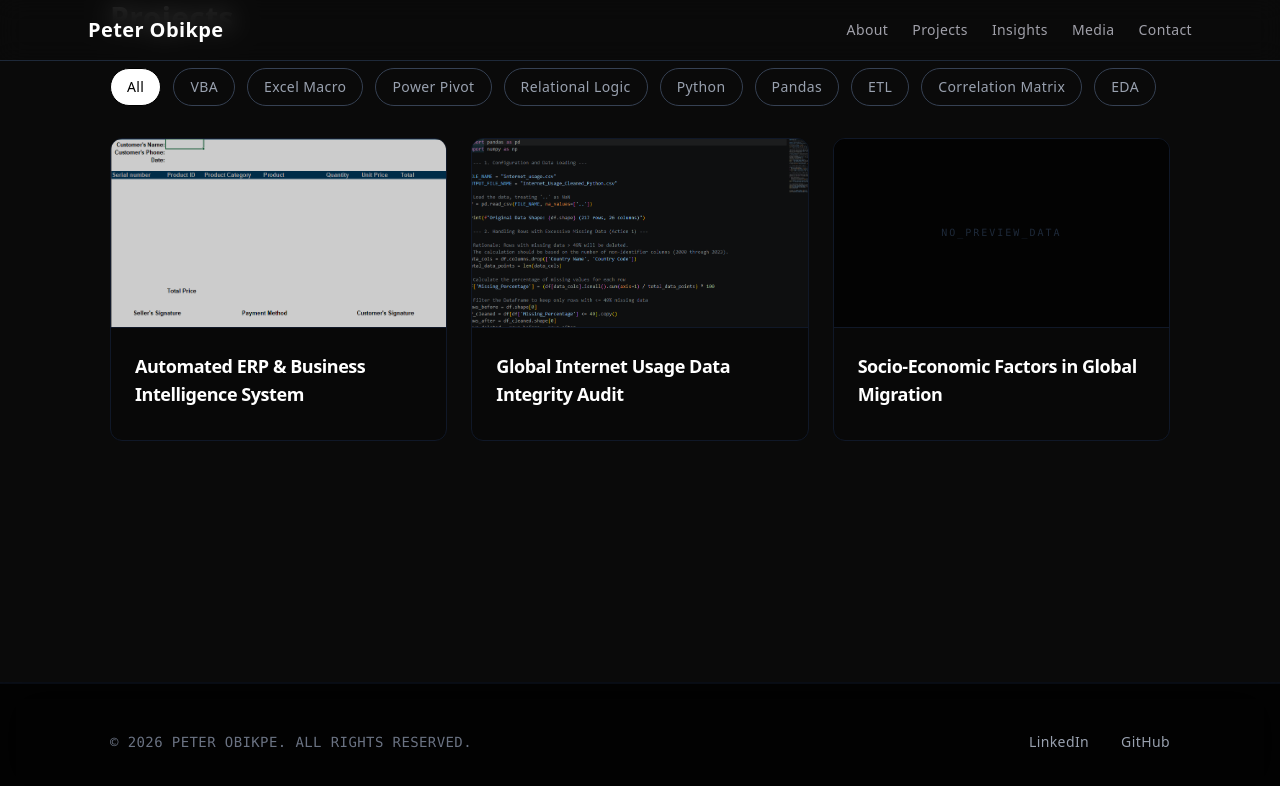
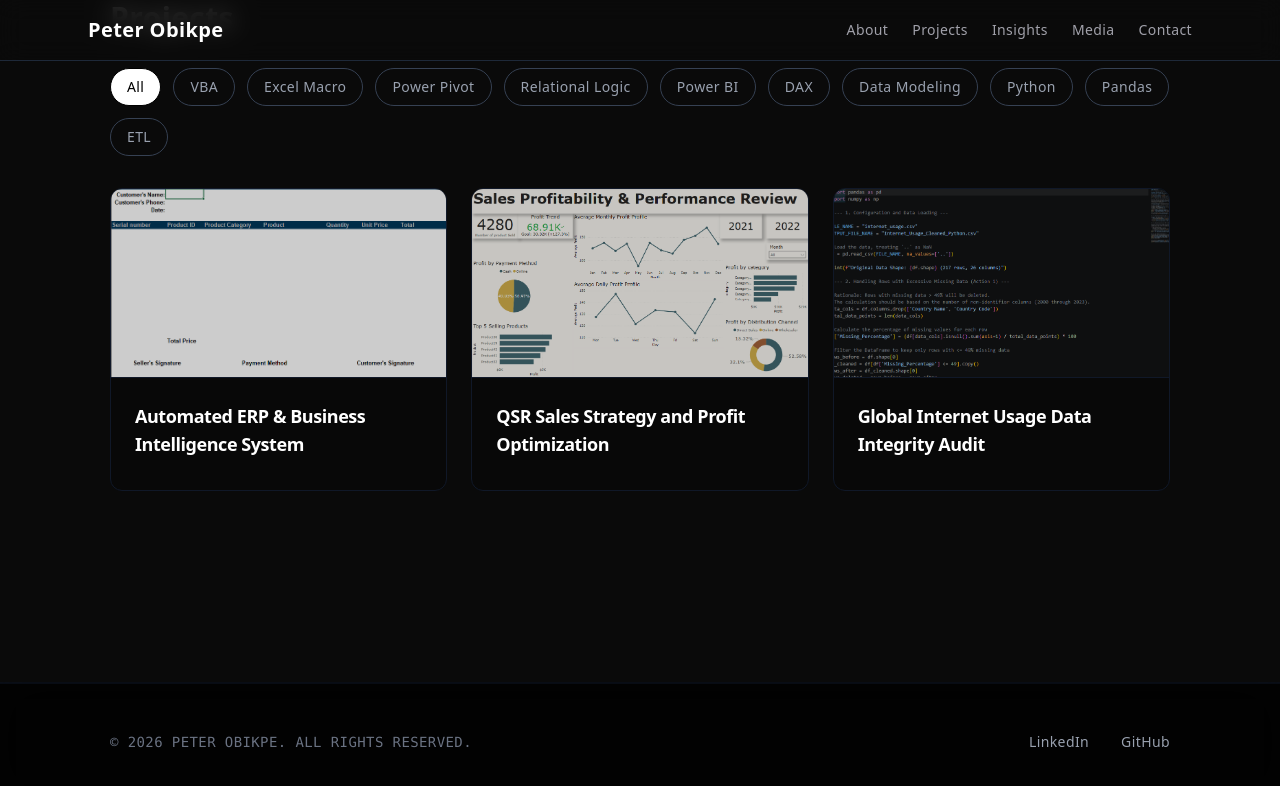
Before and after one commit to Obikpe/peter-portfolio, a Next.js app: page /projects in a window 1280 px wide. Shown: the top 786 px of the page. Built offline with nearby package versions, Linux system fonts and the light colour scheme.

Commit message:
feat: add Chicken Republic project data

```diff
--- a/src/data/projects.ts
+++ b/src/data/projects.ts
@@ -31,6 +31,28 @@ export const projects: Project[] = [
       "Achieved 100% data integrity for multi-product transactions and provided real-time visibility into revenue trends and inventory performance.",
     status: "published"
 },
+{
+    slug: "qsr-sales-strategy-profit-optimization",
+    title: "QSR Sales Strategy and Profit Optimization",
+    category: "Business Intelligence",
+    tools: ["Power BI", "DAX", "Data Modeling"],
+    image: "/images/projects/Sales Performance Review.png", // Ensure this filename matches exactly
+    github: "https://github.com/Obikpe/QSR-Sales-Strategy-and-Profit-Optimization--Chicken-Republic/tree/main/Chicken%20Republic", // Update with the specific repo if different
+
+    summary:
+      "Developed a comprehensive Power BI dashboard to evaluate profitability and sales performance across multiple product categories and distribution channels.",
+
+    problem:
+      "The business needed to identify which product lines and payment methods were driving the highest profit margins to optimize daily operations and marketing spend.",
+
+    approach:
+      "Aggregated transactional data to create average monthly and daily profit profiles. Implemented donut charts for distribution analysis and bar charts to rank top-selling products and profit by category.",
+
+    impact:
+      "Identified that 'Cash' and 'Direct Sales' account for over 50% of profit, while specific products (Product30) significantly outperform others, allowing for targeted inventory management.",
+
+    status: "published"
+},
   {
     slug: "internet-usage-data-integrity-audit",
     title: "Global Internet Usage Data Integrity Audit",
@@ -50,22 +72,7 @@ export const projects: Project[] = [
     status: "published"
   },
 
-  {
-    slug: "migration-trends-analysis",
-    title: "Socio-Economic Factors in Global Migration",
-    category: "Exploratory Analysis",
-    tools: ["Python", "Correlation Matrix", "EDA"],
 
-    summary:
-      "Analyzed multi-decade migration data to uncover statistical drivers.",
-    problem:
-      "Needed to determine whether unemployment, political stability, or environmental factors drove migration trends.",
-    approach:
-      "Built correlation matrix, regional subsets, hypothesis testing visualizations.",
-    impact:
-      "Identified environmental variables as strongest recent correlation driver.",
-    status: "published"
-  },
 
   /*
   {
```
Also changed, not shown: public/images/projects/Sales Performance Review.png (added).
